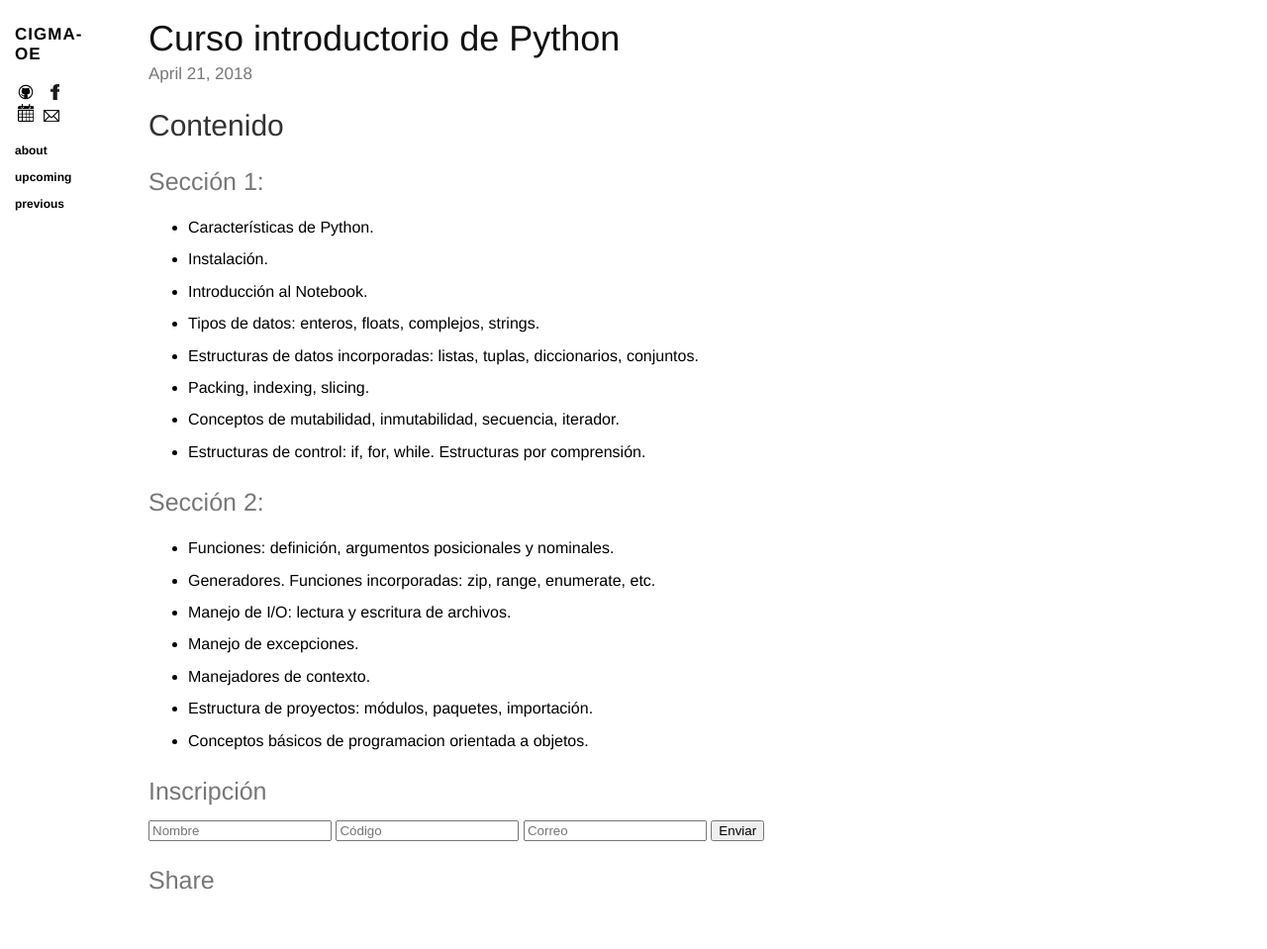
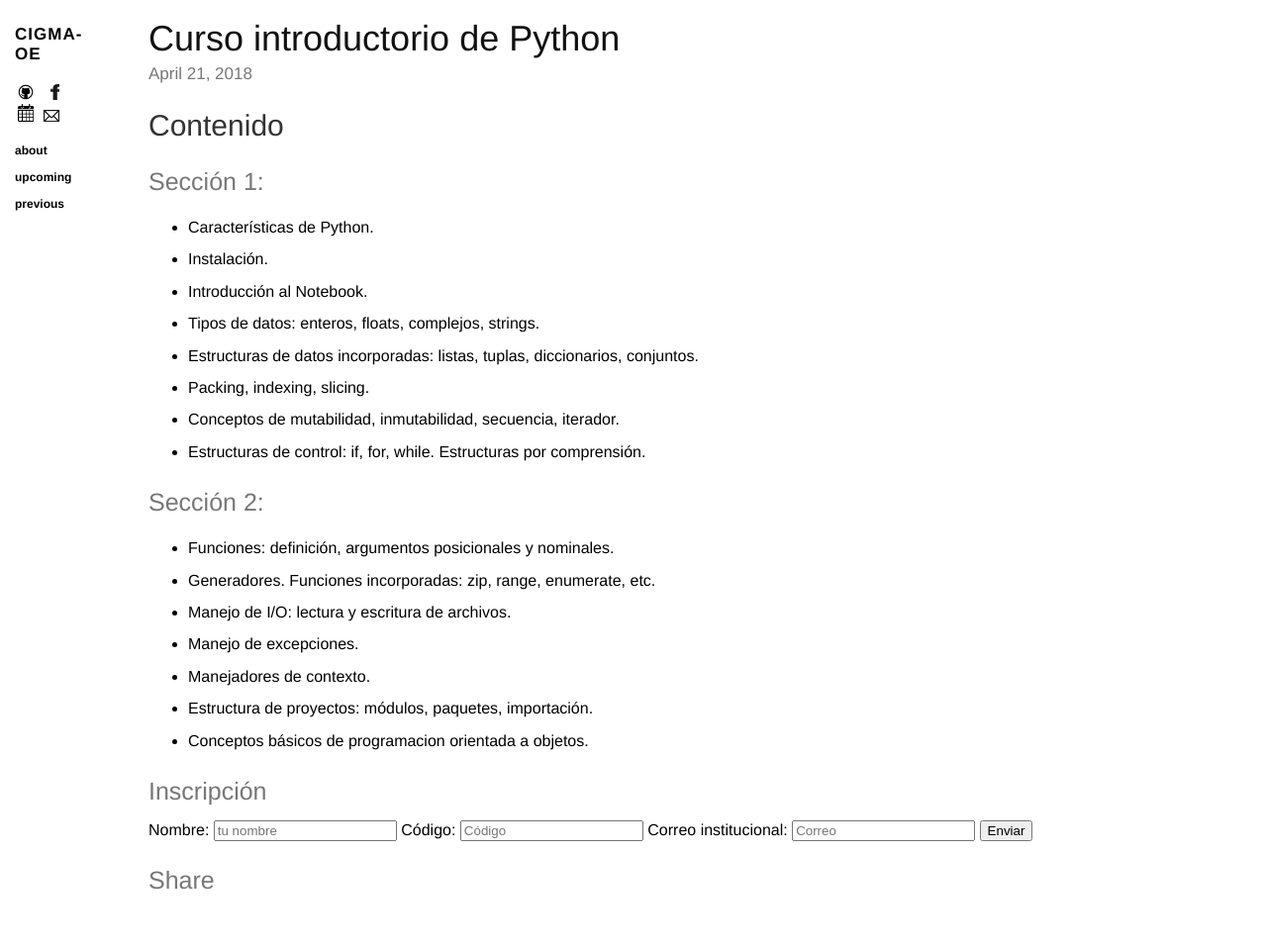
Before and after one commit to camiloll/cigma-oe.github.io, a Jekyll site: the page built from _posts/2018-04-21-python.markdown, in a window 1280 px wide. Shown: the whole page at 99% size. Built offline with Jekyll 4.4.1, drawn with Linux system fonts in a browser that asks for light colours; nearby versions of some CDN libraries.

Commit message:
edit form

```diff
--- a/_layouts/post.html
+++ b/_layouts/post.html
@@ -13,18 +13,20 @@ layout: layout
 
   {{ content }}
 
-  <section class="inscr">
+  <section class="form">
     <h3>Inscripción</h3>
+    <body>
       <form method="POST" action="https://formspree.io/shpotes3@gmail.com">
-      <input name="name" placeholder="Nombre">
-      <input name="id" placeholder="Código">
-      <input type="email" name="email" placeholder="Correo">
+        Nombre: <input name="name" placeholder="tu nombre">
+        Código: <input name="id" placeholder="Código">
+        Correo institucional: <input type="email" name="email" placeholder="Correo">
         <!-- TODO -->
-      <input type="hidden" name="_next" value="thanks.html" />
+        <input type="hidden" name="_next" value="cigma-oe.github.io/thanks.html" />
         <input type="hidden" name="_subject" value="Nuevo inscrito {{ page.title }}!" />
         <input type="hidden" name="_language" value="es" />
         <button type="submit">Enviar</button>
       </form>
+    </body>
   </section>
 
   <section class="shares">
```
Lines whose indentation alone changed are shown as unchanged.
